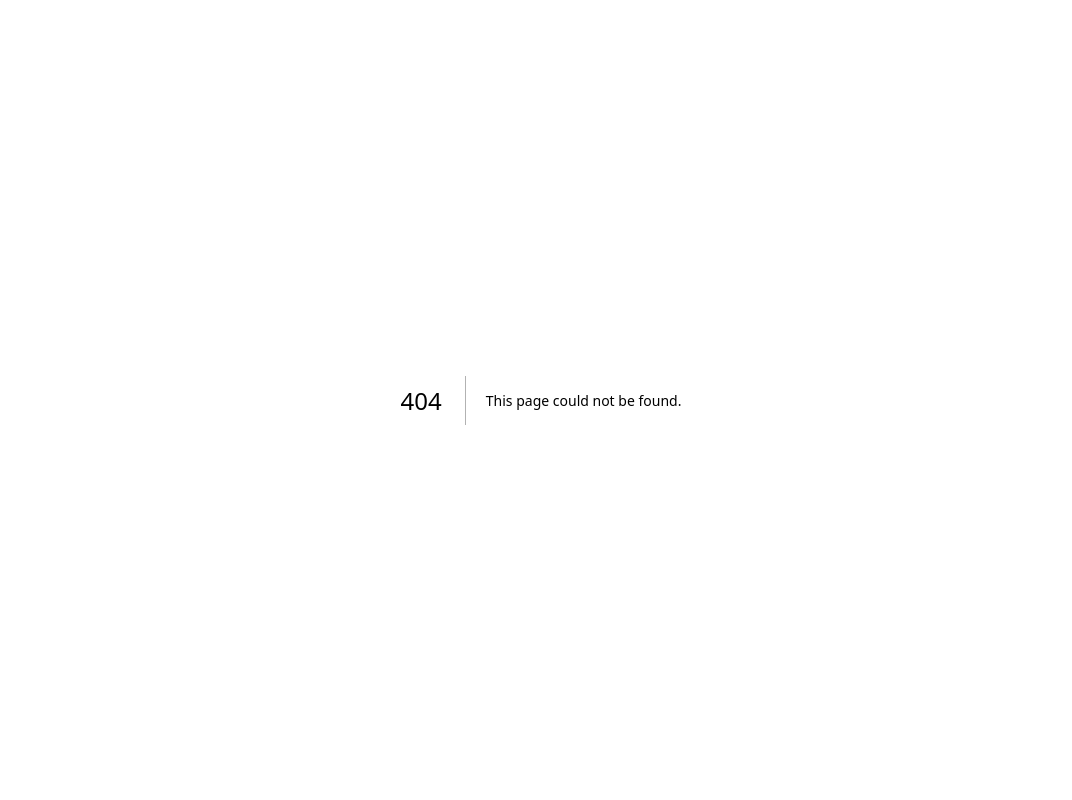
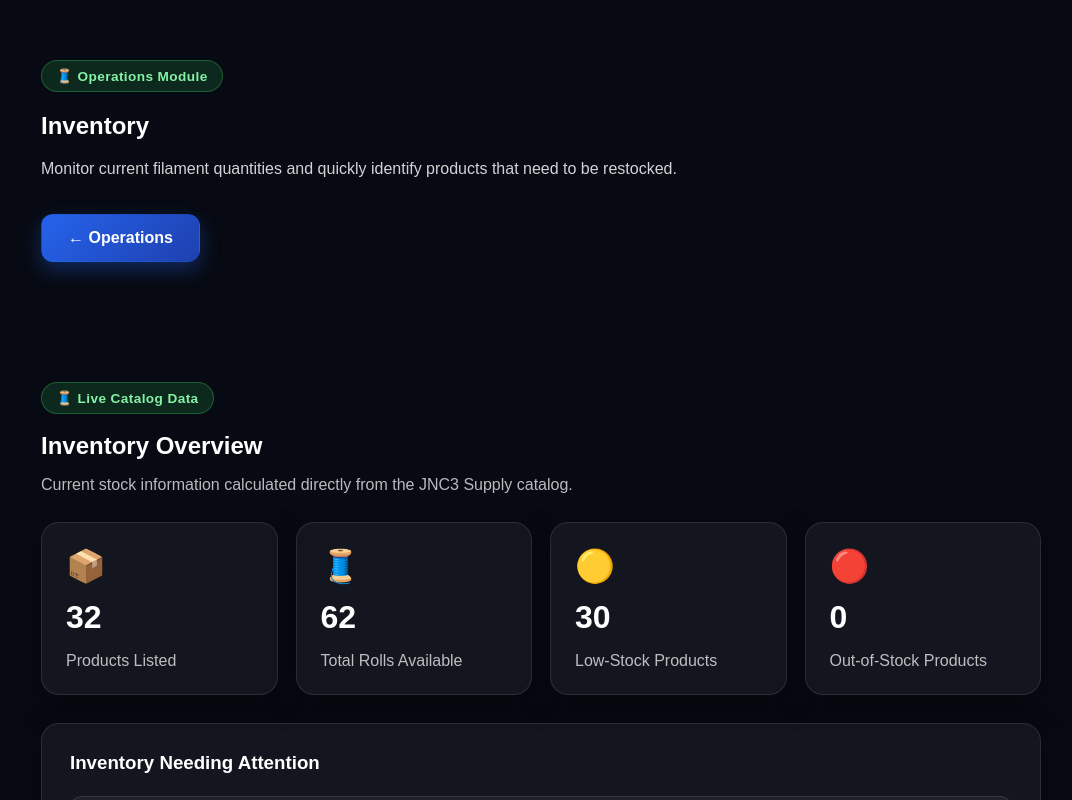
Before and after one commit to jnc3designs/jnc3designs-website, a Next.js app in the folder jnc3designs-premium/: page /operations/inventory in a window 1280 px wide. Before the commit this address had no page. Shown: the top 800 px of the page, without its empty margins (99-1171 px from the left). Built offline with nearby package versions, Linux system fonts and the light colour scheme.

Commit message:
Create page.js

```diff
--- /dev/null
+++ b/jnc3designs-premium/app/operations/inventory/page.js
@@ -0,0 +1,19 @@
+import InventorySummary from "../../../components/InventorySummary";
+import OperationsHeader from "../../../components/OperationsHeader";
+
+export default function InventoryPage() {
+  return (
+    <main>
+      <OperationsHeader
+        badge="🧵 Operations Module"
+        badgeColor="green"
+        title="Inventory"
+        description="Monitor current filament quantities and quickly identify products that need to be restocked."
+        backHref="/operations"
+        backLabel="Operations"
+      />
+
+      <InventorySummary />
+    </main>
+  );
+}
```
